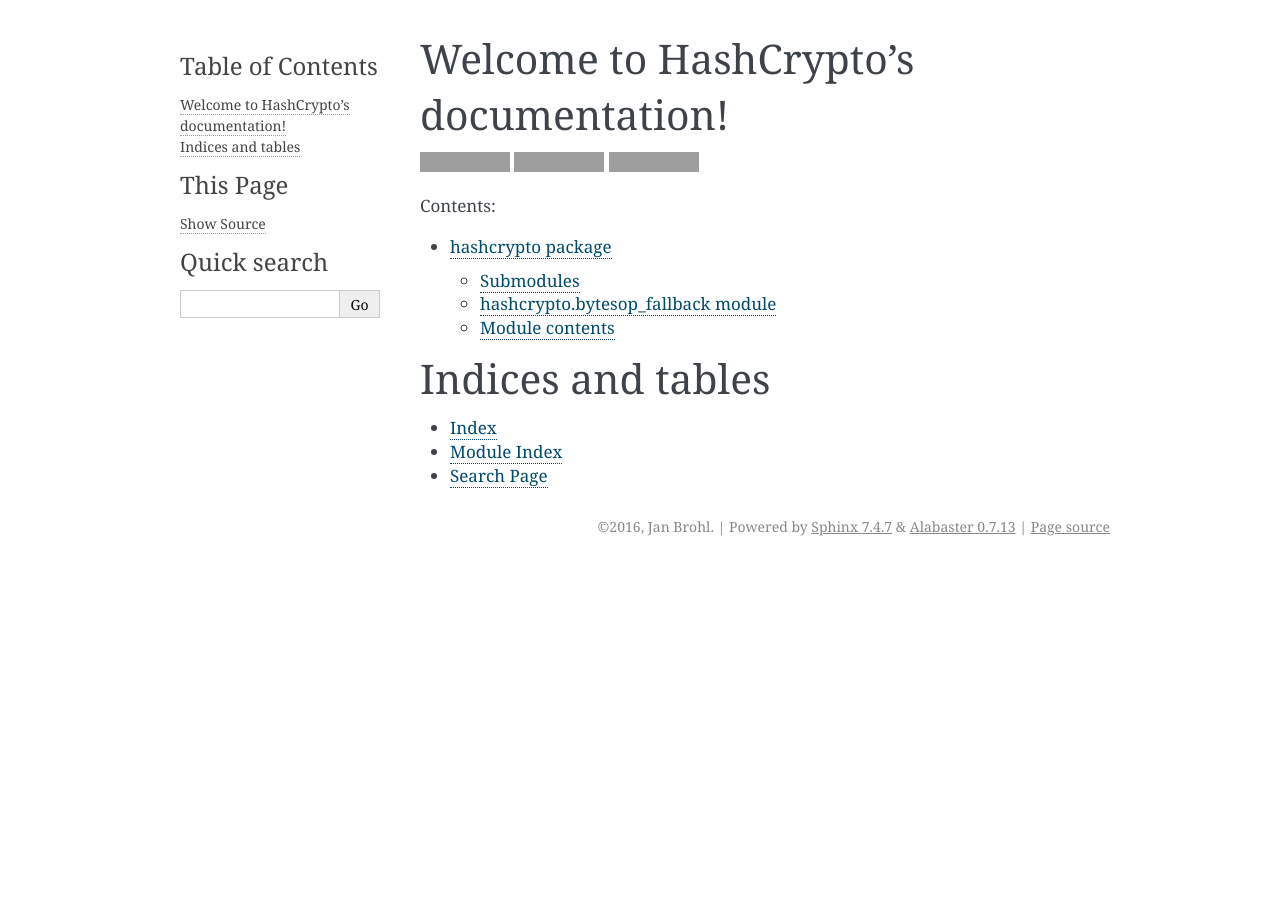
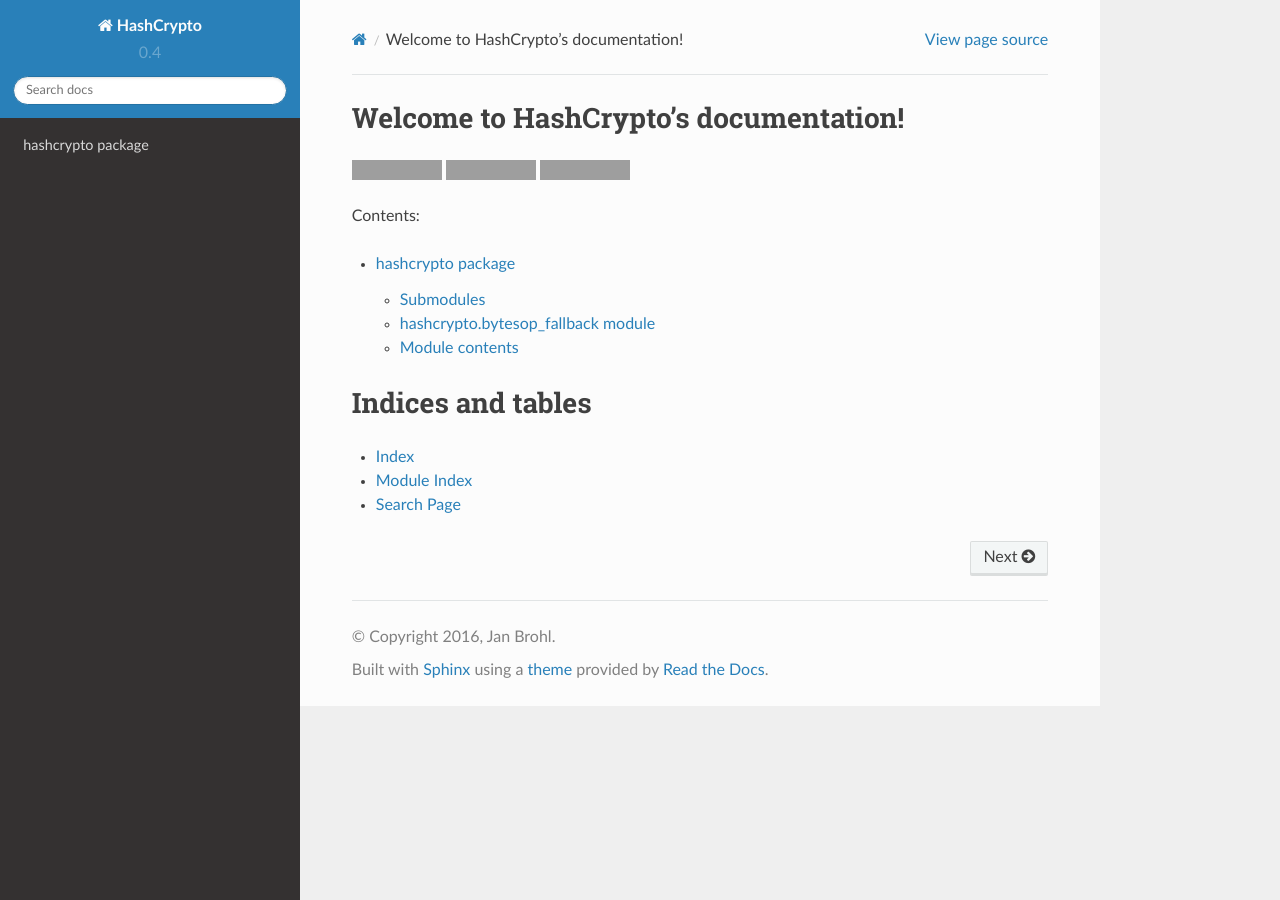
Before and after one commit to janbrohl/HashCrypto, a Sphinx documentation site: the page built from docs/source/index.rst, in a window 1280 px wide. Built offline with Sphinx 7.4.7 and the Read the Docs theme 2.0.0, drawn with Linux system fonts in a browser that asks for light colours; grey boxes are pictures that could not be loaded.

Commit message:
change docs theme to rtd default [ci skip]

```diff
--- a/docs/source/conf.py
+++ b/docs/source/conf.py
@@ -14,6 +14,7 @@
 
 import sys
 import os
+import sphinx_rtd_theme
 
 # If extensions (or modules to document with autodoc) are in another directory,
 # add these directories to sys.path here. If the directory is relative to the
@@ -118,7 +119,7 @@ todo_include_todos = True
 
 # The theme to use for HTML and HTML Help pages.  See the documentation for
 # a list of builtin themes.
-html_theme = 'alabaster'
+html_theme = "sphinx_rtd_theme"
 
 # Theme options are theme-specific and customize the look and feel of a theme
 # further.  For a list of options available for each theme, see the
@@ -126,7 +127,7 @@ html_theme = 'alabaster'
 #html_theme_options = {}
 
 # Add any paths that contain custom themes here, relative to this directory.
-#html_theme_path = []
+html_theme_path = [sphinx_rtd_theme.get_html_theme_path()]
 
 # The name for this set of Sphinx documents.
 # "<project> v<release> documentation" by default.
```
